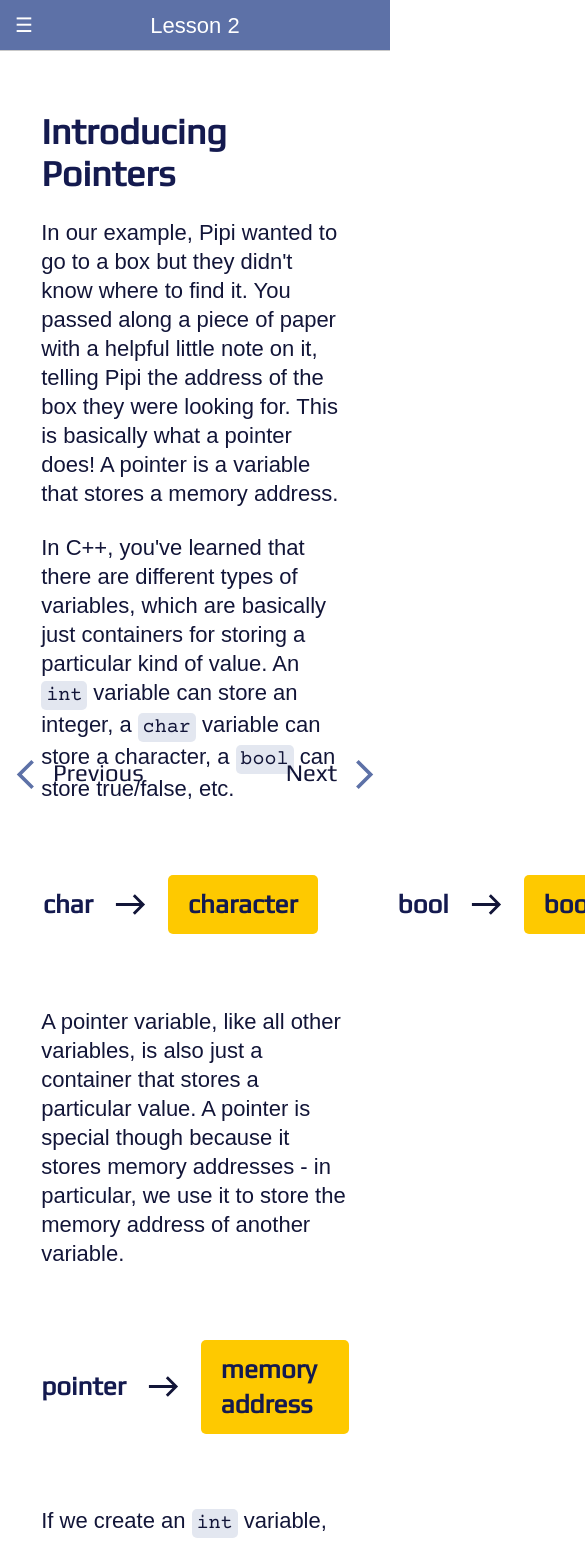
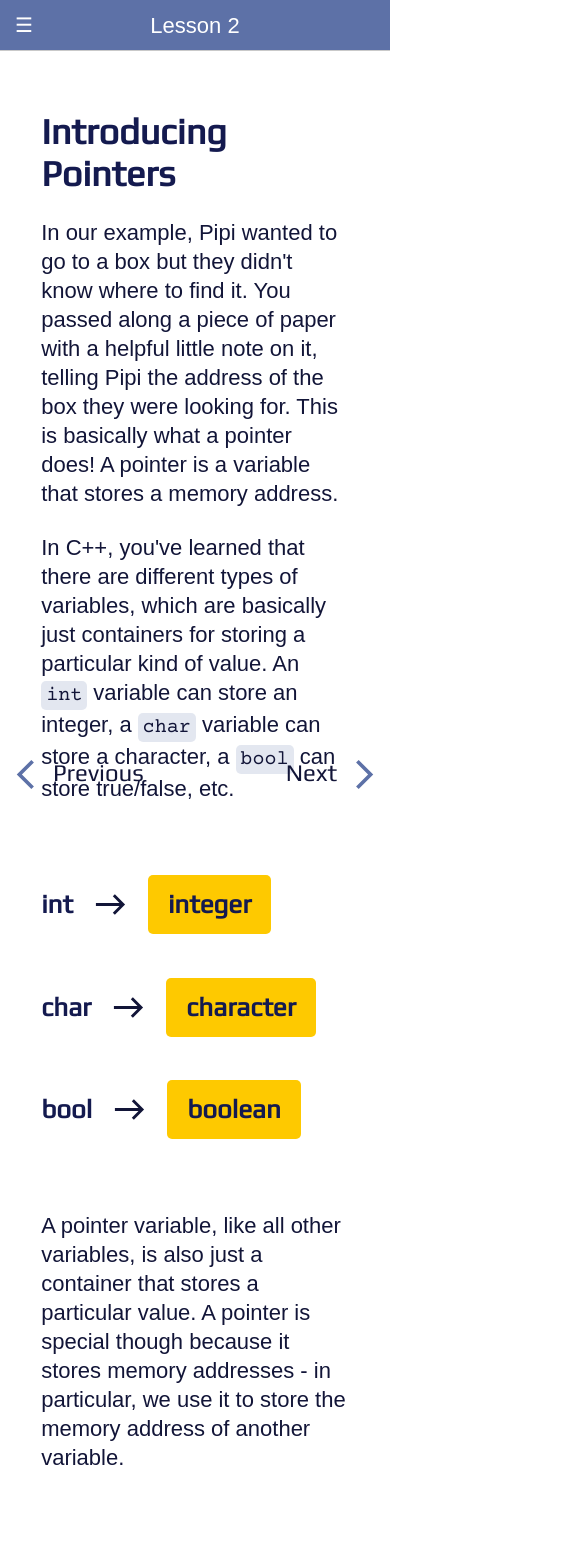
Before and after one commit to uclaacm/parcel-pointers, a React app: page /lesson-2-1 in a window 390 px wide. Shown: the top 1542 px of the page, 585 px wide, since content can reach past the window. Built offline with nearby package versions, Linux system fonts and the light colour scheme; a web font is replaced by a local one.

Commit message:
updated type diagram for smaller screens (#377)
* updated type diagram for smaller screens

* fixed linting errors

* fixed linting errors

* fixed linting errors

* fixed redundant code

* fixed redundant code

```diff
--- a/public/index.html
+++ b/public/index.html
@@ -15,7 +15,6 @@
     TODO: Update public/favicon.svg and public/favicon512.png
     Then delete me and only have the root div in index.html -->
   </head>
-
   <body>
     <div id="root"></div>
   </body>
--- a/src/styles/Lesson2.scss
+++ b/src/styles/Lesson2.scss
@@ -21,5 +21,10 @@
     display: flex;
     gap: 80px;
     justify-content: center;
+
+    /* md */
+    @media (max-width: 970px) {
+      display: block;
+    }
   }
 }
```
